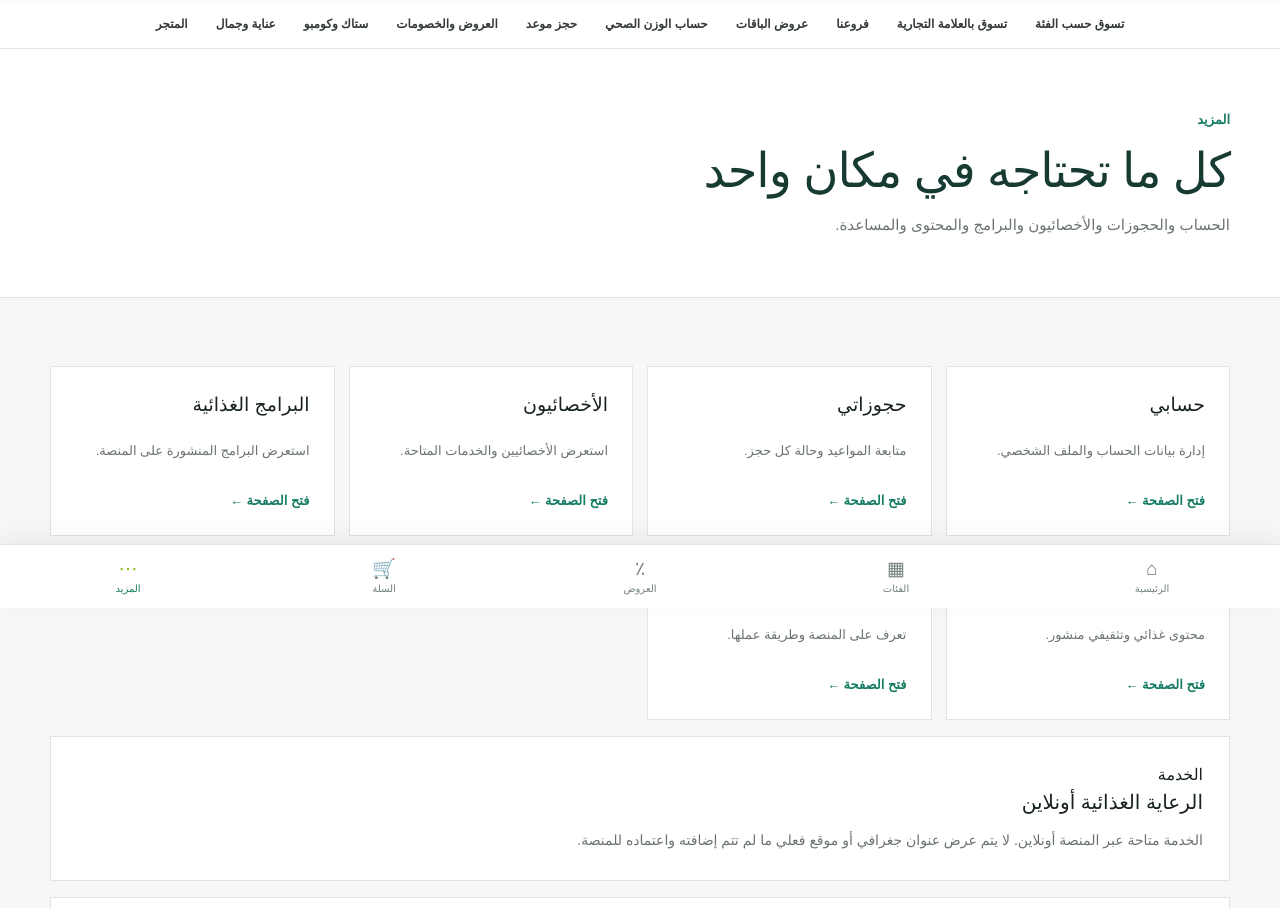
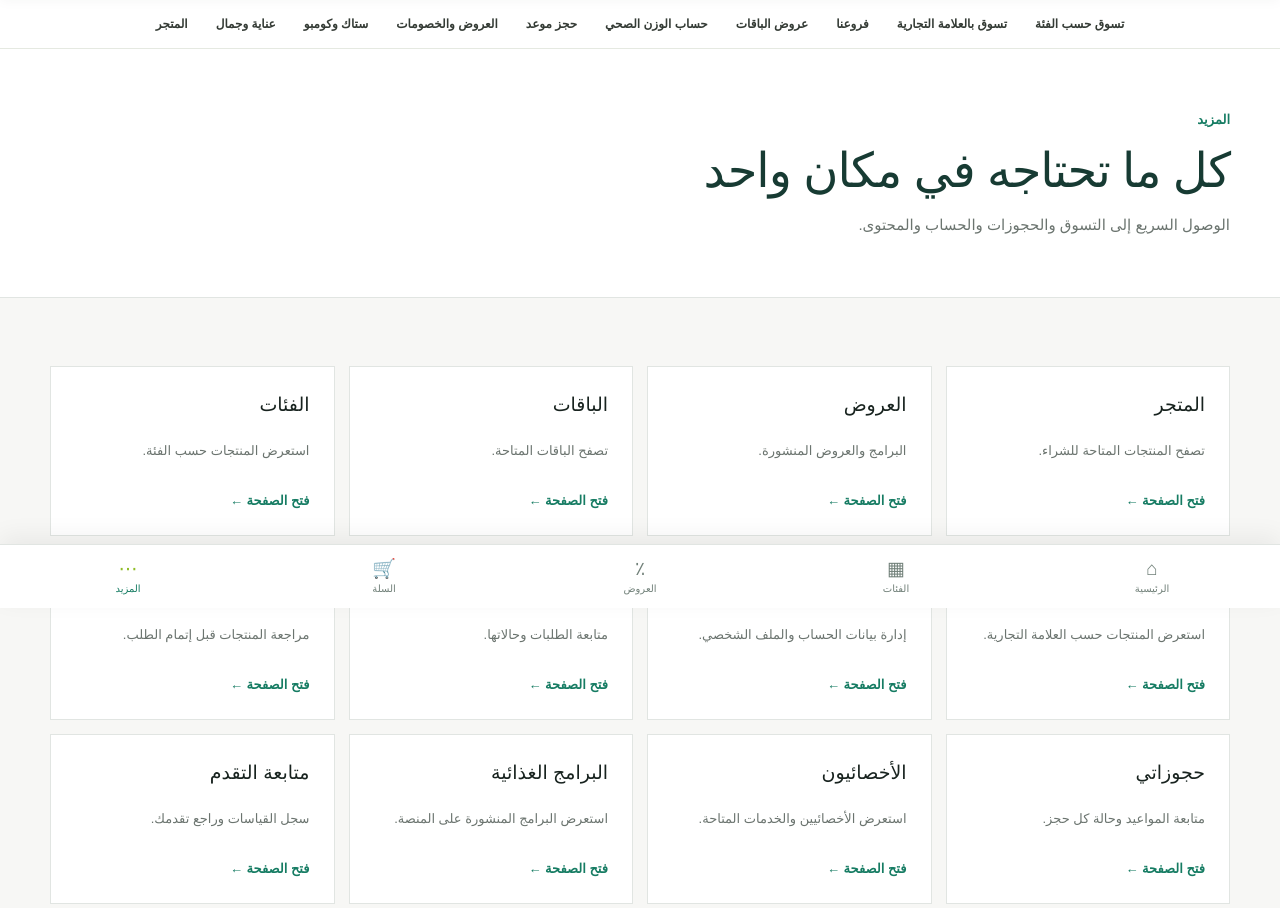
Before and after one commit to khaled19961/-D-Nutrition-Care, a Next.js app: page /more in a window 1280 px wide. Shown: the part 192-1100 px from the top of the page. Built offline with nearby package versions, Linux system fonts and the light colour scheme; no server answers; the database is empty.

Commit message:
fix: improve customer navigation flow

```diff
--- a/app/more/page.tsx
+++ b/app/more/page.tsx
@@ -1,76 +1,8 @@
 import Link from "next/link";
 import { SiteChrome } from "@/components/site-chrome";
-
-const links = [
-  ["حسابي","إدارة بيانات الحساب والملف الشخصي.","/dashboard"],
-  ["حجوزاتي","متابعة المواعيد وحالة كل حجز.","/dashboard/appointments"],
-  ["الأخصائيون","استعرض الأخصائيين والخدمات المتاحة.","/nutritionists"],
-  ["البرامج الغذائية","استعرض البرامج المنشورة على المنصة.","/programs"],
-  ["المقالات","محتوى غذائي وتثقيفي منشور.","/articles"],
-  ["من نحن","تعرف على المنصة وطريقة عملها.","/about"],
+const links=[
+ ["المتجر","تصفح المنتجات المتاحة للشراء.","/store"],["العروض","البرامج والعروض المنشورة.","/offers"],["الباقات","تصفح الباقات المتاحة.","/bundles"],["الفئات","استعرض المنتجات حسب الفئة.","/categories"],["العلامات التجارية","استعرض المنتجات حسب العلامة التجارية.","/brands"],
+ ["حسابي","إدارة بيانات الحساب والملف الشخصي.","/dashboard"],["طلباتي","متابعة الطلبات وحالاتها.","/store/orders"],["السلة","مراجعة المنتجات قبل إتمام الطلب.","/cart"],["حجوزاتي","متابعة المواعيد وحالة كل حجز.","/dashboard/appointments"],["الأخصائيون","استعرض الأخصائيين والخدمات المتاحة.","/nutritionists"],["البرامج الغذائية","استعرض البرامج المنشورة على المنصة.","/programs"],["متابعة التقدم","سجل القياسات وراجع تقدمك.","/dashboard/progress"],["الأهداف","إدارة أهدافك الصحية.","/dashboard/goals"],["المقالات","محتوى غذائي وتثقيفي منشور.","/articles"],["من نحن","تعرف على المنصة وطريقة عملها.","/about"]
 ];
-
-const faqs = [
-  ["كيف أحجز استشارة؟","اختر الأخصائي ثم الخدمة والموعد المتاح، وبعدها أكمل الحجز من حسابك."],
-  ["هل أستطيع متابعة حجوزاتي؟","نعم، تظهر الحجوزات من حسابك مع حالتها وموعدها."],
-  ["هل الخدمات أونلاين؟","المنصة مخصصة للرعاية الغذائية والاستشارات أونلاين. تفاصيل كل خدمة تظهر قبل إتمام الحجز."],
-];
-
-export default function MorePage() {
-  return (
-    <SiteChrome>
-      <main>
-        <section className="page-hero">
-          <div className="container">
-            <span>المزيد</span>
-            <h1>كل ما تحتاجه في مكان واحد</h1>
-            <p>الحساب والحجوزات والأخصائيون والبرامج والمحتوى والمساعدة.</p>
-          </div>
-        </section>
-
-        <section>
-          <div className="container">
-            <div className="more-grid">
-              {links.map(([title, text, href]) => (
-                <Link href={href} className="more-card" key={title}>
-                  <h2>{title}</h2>
-                  <p>{text}</p>
-                  <span>فتح الصفحة ←</span>
-                </Link>
-              ))}
-            </div>
-
-            <div id="location" className="info-panel">
-              <span>الخدمة</span>
-              <h2>الرعاية الغذائية أونلاين</h2>
-              <p>الخدمة متاحة عبر المنصة أونلاين. لا يتم عرض عنوان جغرافي أو موقع فعلي ما لم تتم إضافته واعتماده للمنصة.</p>
-            </div>
-
-            <div id="faq" className="info-panel">
-              <span>المساعدة</span>
-              <h2>الأسئلة الشائعة</h2>
-              {faqs.map(([question, answer]) => (
-                <div className="faq-item" key={question}>
-                  <h3>{question}</h3>
-                  <p>{answer}</p>
-                </div>
-              ))}
-            </div>
-
-            <div id="contact" className="info-panel">
-              <span>الدعم</span>
-              <h2>تواصل معنا</h2>
-              <p>قنوات التواصل ستظهر هنا فور اعتماد بيانات التواصل الرسمية للمنصة.</p>
-            </div>
-
-            <div id="policies" className="info-panel">
-              <span>المعلومات القانونية</span>
-              <h2>السياسات</h2>
-              <p>تتم إضافة سياسة الخصوصية وشروط الاستخدام وسياسات الحجز بعد اعتماد النصوص القانونية النهائية.</p>
-            </div>
-          </div>
-        </section>
-      </main>
-    </SiteChrome>
-  );
-}
+const faqs=[["كيف أحجز استشارة؟","اختر الأخصائي ثم الخدمة والموعد المتاح، وبعدها أكمل الحجز من حسابك."],["هل أستطيع متابعة حجوزاتي؟","نعم، تظهر الحجوزات من حسابك مع حالتها وموعدها."],["هل أستطيع متابعة طلباتي؟","نعم، من حسابك ثم طلباتي يمكنك مراجعة تفاصيل الطلب وحالته."]];
+export default function MorePage(){return <SiteChrome><main><section className="page-hero"><div className="container"><span>المزيد</span><h1>كل ما تحتاجه في مكان واحد</h1><p>الوصول السريع إلى التسوق والحجوزات والحساب والمحتوى.</p></div></section><section><div className="container"><div className="more-grid">{links.map(([title,text,href])=><Link href={href} className="more-card" key={title}><h2>{title}</h2><p>{text}</p><span>فتح الصفحة ←</span></Link>)}</div><div id="faq" className="info-panel"><span>المساعدة</span><h2>الأسئلة الشائعة</h2>{faqs.map(([q,a])=><div className="faq-item" key={q}><h3>{q}</h3><p>{a}</p></div>)}</div><div id="location" className="info-panel"><span>الخدمة</span><h2>الرعاية الغذائية أونلاين</h2><p>الخدمة متاحة عبر المنصة أونلاين.</p></div><div id="contact" className="info-panel"><span>الدعم</span><h2>تواصل معنا</h2><p>قنوات التواصل ستظهر هنا فور اعتماد بيانات التواصل الرسمية للمنصة.</p></div><div id="policies" className="info-panel"><span>المعلومات القانونية</span><h2>السياسات</h2><p>تتم إضافة سياسة الخصوصية وشروط الاستخدام وسياسات الحجز بعد اعتماد النصوص القانونية النهائية.</p></div></div></section></main></SiteChrome>}
```
